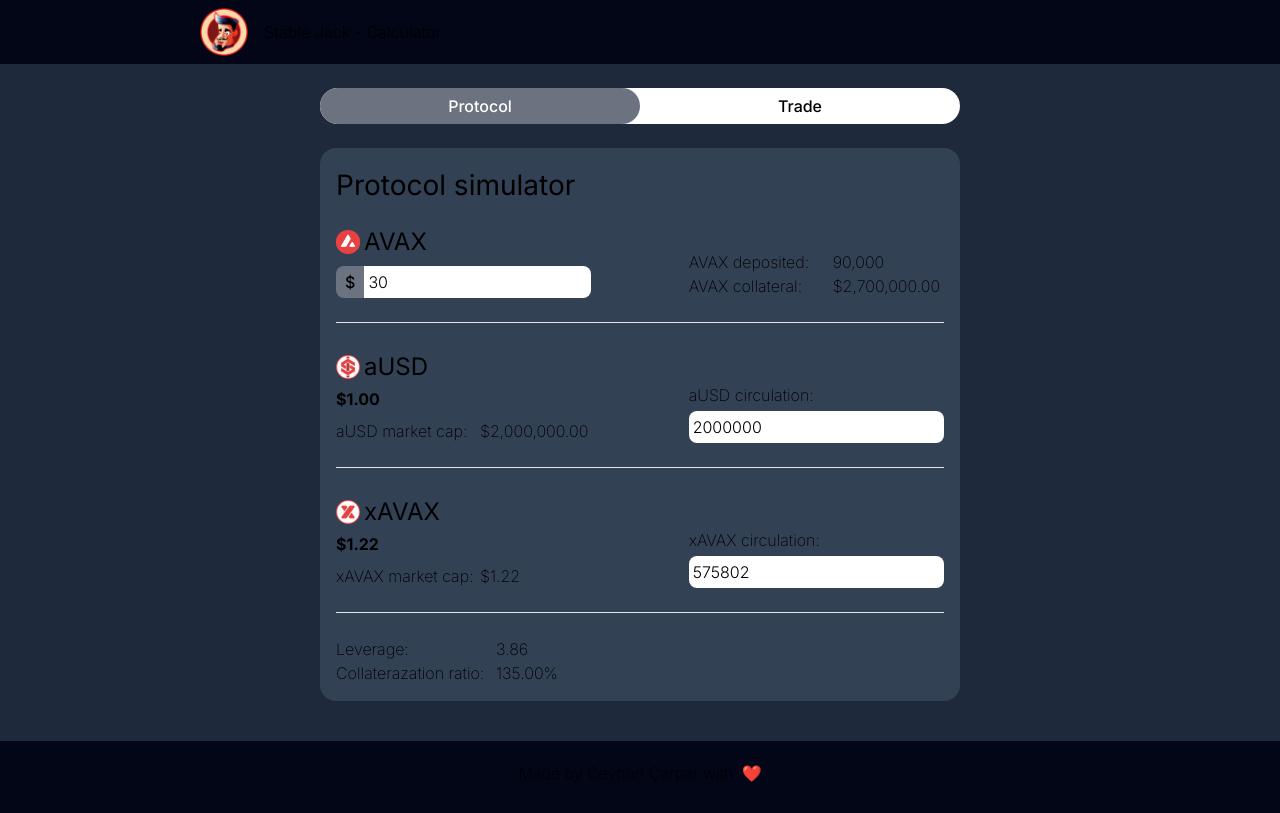
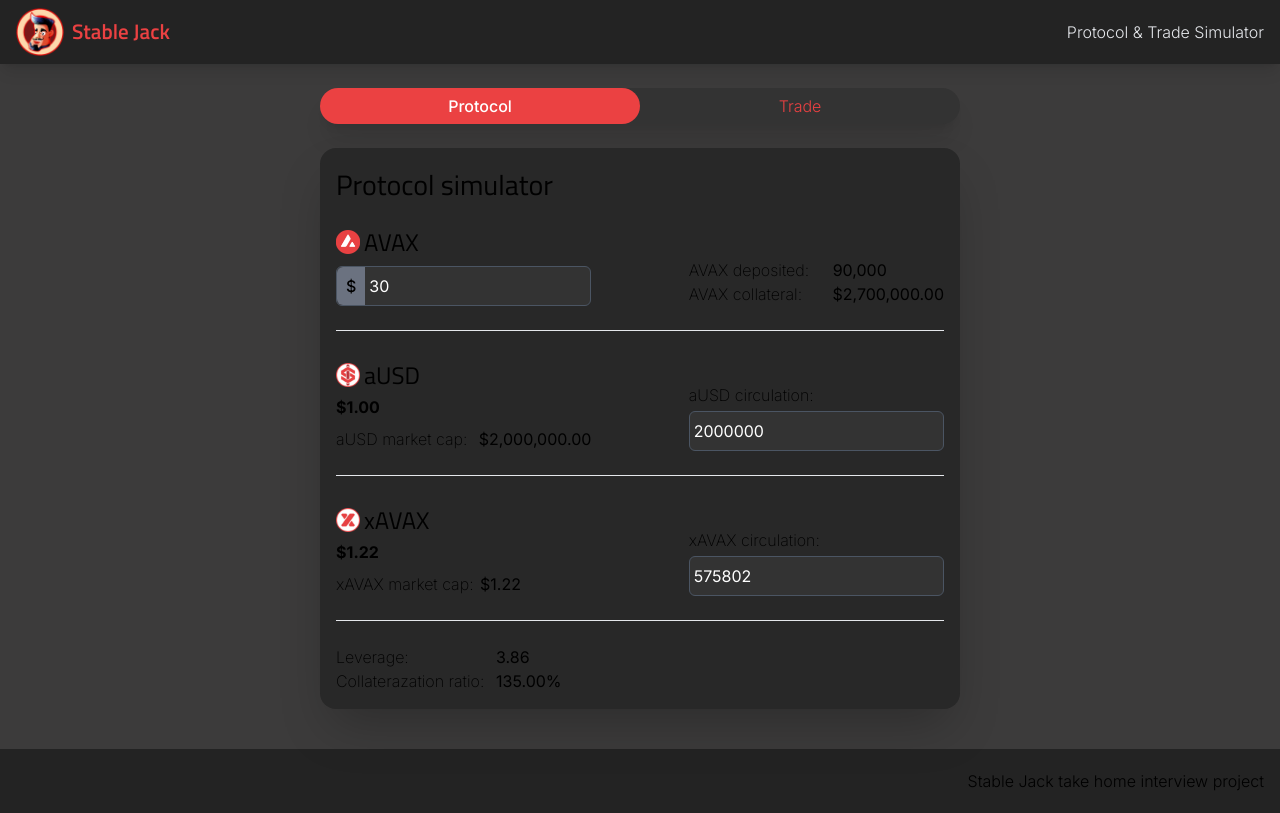
Before and after one commit to ceyhunalatte/sj-calculator, a Next.js app: page / in a window 1280 px wide. Built offline with nearby package versions, Linux system fonts and the light colour scheme.

Commit message:
update design

```diff
--- a/src/app/components/footer.tsx
+++ b/src/app/components/footer.tsx
@@ -1,8 +1,8 @@
 import React from 'react';
 
 const Footer = ({  }) => (
-  <footer className='h-16 bg-slate-950 max-w-screen px-4 flex items-center justify-center'>
-    <p>Made by Ceyhun Çarpar with <span className='ml-1'>&#10084;&#65039;</span></p>
+  <footer className='h-16 bg-[#232323] max-w-screen px-4 flex items-center justify-end'>
+    <p className='text-center font-light text-gray-2000'>Stable Jack take home interview project</p>
   </footer>
 );
 
--- a/src/app/components/header.tsx
+++ b/src/app/components/header.tsx
@@ -1,14 +1,21 @@
 import React from 'react';
 
 const Header = ({  }) => (
-  <header className='h-16 bg-slate-950 sticky top-0 max-w-screen px-4 flex items-center justify-center'>
-    <div className='w-[880px] max-sm:w-[100%] h-[100%] flex items-center'>
-      <img
-        src='assets/logo.png'
-        className='h-12 rounded-[100%]'
-      />
-      <p className='ml-4 text-center font-light'>
-        Stable Jack - Calculator
+  <header className='h-16 bg-[#232323] sticky top-0 max-w-screen px-4 flex items-center justify-center shadow-lg'>
+    <div className='w-full max-sm:w-[100%] h-[100%] flex items-center justify-between'>
+      <div className='flex items-center'>
+        <img
+          src='assets/logo.png'
+          className='h-12 rounded-[100%]'
+        />
+
+        <p className='font-titilium text-[#eb4142] text-[21px] font-[600] ml-2 max-sm:hidden'>
+          Stable Jack
+        </p>
+      </div>
+
+      <p className='text-center font-light text-gray-200'>
+        Protocol & Trade Simulator
       </p>
     </div>
   </header>
--- a/src/app/components/protocol.tsx
+++ b/src/app/components/protocol.tsx
@@ -1,5 +1,3 @@
-'use client'
-
 import React from 'react';
 import { formatCurrency, formatNumber } from '@/lib/formatNumber';
 import useProtocolStore from '@/store/protocolStore';
@@ -44,7 +42,9 @@
   const leverage = avaxCollateral / xavaxMarketCap;
 
   return (
-    <div className='h-[100%] w-[100%] flex-1 flex flex-col'>
+    <div
+      className={`h-[100%] w-[100%] flex-1 flex flex-col animate-fade-in`}
+    >
       <h2 className='mb-4'>Protocol simulator</h2>
 
       <div className='flex max-sm:flex-col w-full justify-between'>
@@ -59,12 +59,12 @@
         <div className='w-[42%] max-sm:w-full max-sm:mt-2 flex flex-col justify-end'>
           <div className='flex'>
             <p className='w-36'>AVAX deposited: </p>
-            <p>{formatNumber(avaxDeposited)}</p>
+            <p className='font-normal'>{formatNumber(avaxDeposited)}</p>
           </div>
 
           <div className='flex'>
             <p className='w-36'>AVAX collateral: </p>
-            <p>{formatCurrency(avaxCollateral)}</p>
+            <p className='font-normal'>{formatCurrency(avaxCollateral)}</p>
           </div>
         </div>
       </div>
@@ -80,7 +80,7 @@
 
           <div className='flex mt-2'>
             <p className='w-36'>aUSD market cap: </p>
-            <p>{formatCurrency(trueAusdMarketCap)}</p>
+            <p className='font-normal'>{formatCurrency(trueAusdMarketCap)}</p>
           </div>
         </div>
 
@@ -88,7 +88,7 @@
           <div className='flex items-center'>
             <p>aUSD circulation: </p>
           </div>
-          <div className='h-8 mt-1'>
+          <div className='h-10 mt-1'>
             <Input
               value={ausdCirculation.toString()}
               onChange={(e) => updateAusdCirculation(Number((e.target as HTMLInputElement).value))}
@@ -108,7 +108,7 @@
 
           <div className='flex mt-2'>
             <p className='w-36'>xAVAX market cap: </p>
-            <p>{formatCurrency(xavaxPrice)}</p>
+            <p className='font-normal'>{formatCurrency(xavaxPrice)}</p>
           </div>
         </div>
 
@@ -116,7 +116,7 @@
           <div className='flex items-center'>
             <p>xAVAX circulation: </p>
           </div>
-          <div className='h-8 mt-1'>
+          <div className='h-10 mt-1'>
             <Input
               value={xavaxCirculation.toString()}
               onChange={(e) => updateXavaxCirculation(Number((e.target as HTMLInputElement).value))}
@@ -129,12 +129,12 @@
 
       <div className='flex-row flex'>
         <p className='w-[160px]'>Leverage: </p>
-        <p>{leverage.toFixed(2)}</p>
+        <p className='font-normal'>{leverage.toFixed(2)}</p>
       </div>
 
       <div className='flex-row flex'>
         <p className='w-[160px]'>Collaterazation ratio: </p>
-        <p>{collateralizationRatio.toFixed(2)}%</p>
+        <p className='font-normal'>{collateralizationRatio.toFixed(2)}%</p>
       </div>
     </div>
   )
--- a/src/app/globals.css
+++ b/src/app/globals.css
@@ -32,6 +32,12 @@
   }
 }
 
+input::-webkit-outer-spin-button,
+input::-webkit-inner-spin-button {
+  -webkit-appearance: none;
+  margin: 0;
+}
+
 h1 {
   font-size: 2rem;
   font-weight: 600
@@ -48,8 +54,30 @@
 
 input, p {
   font-weight: 300;
+  font-family: var(--font-inter);
+}
+
+h1, h2, h3 {
+  font-family: var(--font-titilium);
 }
 
 p {
   font-weight: 200;
 }
+
+.font-titilium {
+  font-family: var(--font-titilium)
+}
+
+@keyframes fadeInFrames {
+  0% {
+    opacity: 0
+  }
+  100% {
+    opacity: 100
+  }
+}
+
+.animate-fade-in {
+  animation: fadeInFrames 0.2s;
+}
--- a/src/app/layout.tsx
+++ b/src/app/layout.tsx
@@ -1,13 +1,21 @@
 import type { Metadata } from 'next';
-import { Inter } from 'next/font/google';
+import { Inter, Titillium_Web } from 'next/font/google';
 import './globals.css';
 import Header from './components/header';
 import Footer from './components/footer';
 
-const inter = Inter({ subsets: ['latin'] });
+const inter = Inter({
+  subsets: ['latin'],
+  variable: '--font-inter',
+});
+const titilium = Titillium_Web({
+  subsets: ['latin'],
+  weight: ["200", "300", "400", "600", "700", "900"],
+  variable: '--font-titilium',
+})
 
 export const metadata: Metadata = {
-  title: 'Stable Jack - Calculator',
+  title: 'Stable Jack | Simulator',
   description: 'Instant calculator for xAVAX protocol and xAVAX trading'
 };
 
@@ -18,10 +26,10 @@
 }>) {
   return (
     <html lang='en'>
-      <body className={`${inter.className} bg-slate-950 relative`}>
+      <body className={`${inter.variable} ${titilium.variable} bg-[#232323]`}>
         <Header />
 
-        <main className='flex flex-col min-h-[calc(100vh-8rem)] max-w-screen items-center justify-start bg-slate-800'>
+        <main className='flex flex-col min-h-[calc(100vh-8rem)] max-w-screen items-center justify-start bg-[#3c3b3b]'>
           {children}
         </main>
 
--- a/src/app/page.tsx
+++ b/src/app/page.tsx
@@ -15,7 +15,7 @@
         selected={tab}
         onSelect={(i) => setTab(i)}
       />
-      <div className='w-[640px] max-sm:w-[calc(100%-2rem)] max-sm:flex-col flex p-4 bg-slate-700 gap-8 mb-10 mt-6 rounded-[16px]'>
+      <div className='w-[640px] max-sm:w-[calc(100%-1rem)] max-sm:flex-col flex p-4 bg-[#282828] gap-8 mb-10 mt-6 rounded-[16px] shadow-2xl'>
         {!tab ? <Protocol /> : <Trading />}
       </div>
     </React.Fragment>
--- a/src/components/coin.tsx
+++ b/src/components/coin.tsx
@@ -36,7 +36,7 @@
 
 
         {onChange ? (
-          <div className='h-8 w-full mt-1'>
+          <div className='h-10 w-full mt-1'>
             <Input value={value.toString()} onChange={onChange} currency />
           </div>
         ) : (
--- a/src/components/input.tsx
+++ b/src/components/input.tsx
@@ -15,24 +15,26 @@
  * @returns input
  */
 const Input = ({ value, currency, percentage, onChange }: InputProps) => (
-  <div className='flex w-full rounded-[8px] overflow-hidden h-[100%]'>
+  <div className='flex w-full rounded-md h-[100%] border-[1px] border-gray-600 bg-[#333333]'>
     {currency && (
       <div
-        className='h-[100%] w-[32px] bg-gray-500 flex justify-center items-center'
+        className='rounded-s-md h-[100%] w-[32px] bg-gray-500 flex justify-center items-center'
       >
         <p className='font-medium'>$</p>
       </div>
     )}
 
     <input
-      value={isNaN(Number(value)) ? 0 : value}
+      value={value}
       onChange={onChange}
-      className='text-black rounded-none w-full pl-1 outline-none'
+      type='number'
+      step='3'
+      className='text-white font-normal rounded-none w-full pl-1 outline-none bg-transparent'
     />
 
     {percentage && (
       <div
-        className='h-[100%] w-[32px] bg-gray-500 flex justify-center items-center'
+        className='rounded-e-md h-[100%] w-[32px] bg-gray-500 flex justify-center items-center'
       >
         <p className='font-medium'>%</p>
       </div>
--- a/src/components/tabSwitch.tsx
+++ b/src/components/tabSwitch.tsx
@@ -1,4 +1,5 @@
 'use client'
+
 import React, { useState } from 'react'
 
 interface TabSwitchProps {
@@ -13,15 +14,18 @@
   if(!options?.length) return null
 
   return (
-    <div className='mt-6 h-9 w-[640px] max-sm:w-[calc(100%-2rem)] bg-[#fff] flex rounded-[100px]'>
+    <div className='mt-6 h-9 w-[640px] max-sm:w-[calc(100%-1rem)] bg-[#333333] flex rounded-[100px] shadow-xl'>
       {options.map((opt, i) => (
         <button
           key={i}
-          className={`cursor-pointer h-full w-[50%] ${selected === i ? 'bg-gray-500' : 'bg-transparent'}  rounded-[100px]`}
+          className={`cursor-pointer h-full w-[50%] ${selected === i ? 'bg-[#eb4142]' : 'bg-transparent'}  rounded-[100px]`}
           onClick={() => onSelect(i)}
         >
           <p
-            className={`font-medium ${selected === i ? 'text-[#fff]' : 'text-[#000]'}`}
+            className={selected === i
+              ? 'font-medium text-[#fff]'
+              : 'font-light text-[#eb4142]'
+            }
           >
             {opt.value}
           </p>
--- a/tailwind.config.ts
+++ b/tailwind.config.ts
@@ -13,8 +13,22 @@
         "gradient-conic":
           "conic-gradient(from 180deg at 50% 50%, var(--tw-gradient-stops))",
       },
+      animation: {
+        wiggle: "fadeIn 0.3s"
+      },
+      keyframes: {
+        fadeIn: {
+          "0%": {
+            opacity: '0'
+          },
+          "100%": {
+            opacity: '1'
+          }
+        },
+      },
     },
   },
   plugins: [],
 };
+
 export default config;
```
Also changed, not shown: src/app/components/trading.tsx (+12 -12 lines).
